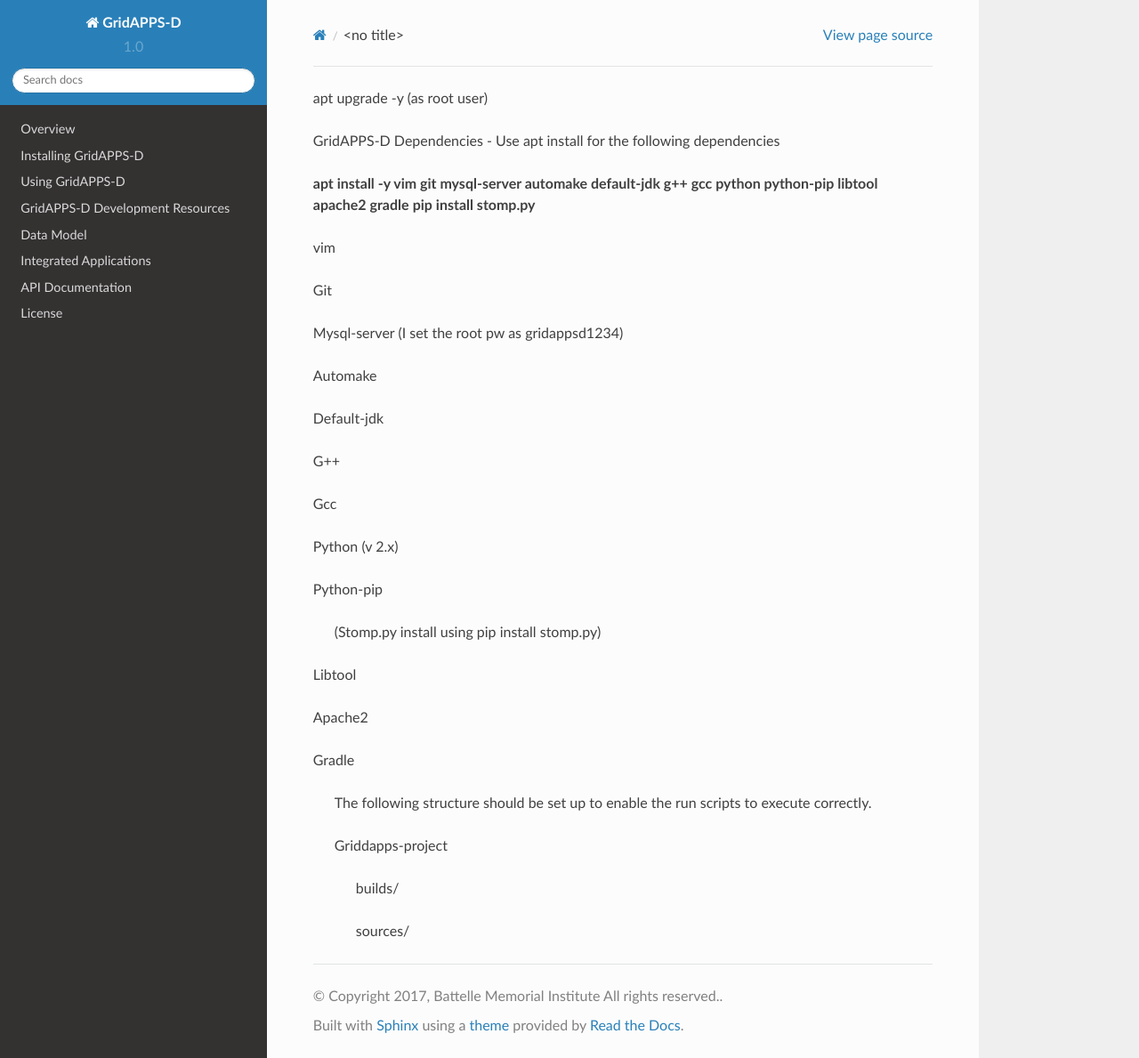
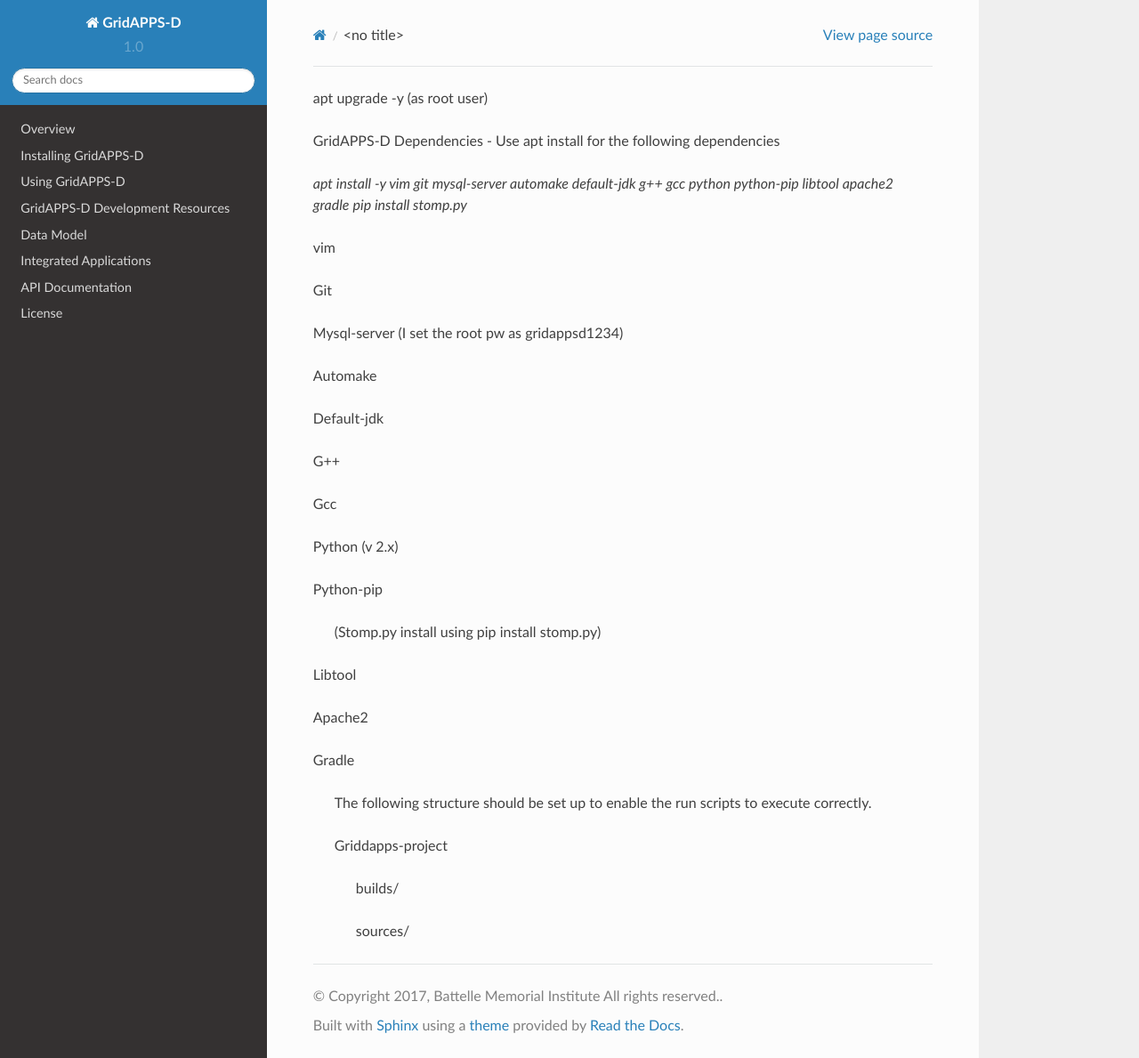
Before and after one commit to GRIDAPPSD/GOSS-GridAPPS-D, a Sphinx documentation site: the page built from docs/source/installing_gridappsd/prereq.rst, in a window 1280 px wide and 1189 px high. Shown: the whole window at 89% size. Built offline with Sphinx 7.4.7 and the Read the Docs theme 2.0.0, drawn with Linux system fonts in a browser that asks for light colours; pages that are not in the unit, such as notebooks, are missing from menus.

```diff
--- a/docs/source/installing_gridappsd/prereq.rst
+++ b/docs/source/installing_gridappsd/prereq.rst
@@ -2,8 +2,8 @@ apt upgrade -y  (as root user)
 
 GridAPPS-D Dependencies -  Use apt install for the following dependencies
 
-**apt install -y vim git mysql-server automake default-jdk g++ gcc python python-pip libtool apache2 gradle**
-**pip install stomp.py**
+*apt install -y vim git mysql-server automake default-jdk g++ gcc python python-pip libtool apache2 gradle*
+*pip install stomp.py*
 
 -	vim
 -	Git
@@ -21,7 +21,6 @@ GridAPPS-D Dependencies -  Use apt install for the following dependencies
 
  The following structure should be set up to enable the run scripts to execute correctly.
 
-
  -	Griddapps-project
     -	builds/
     -	sources/
```
